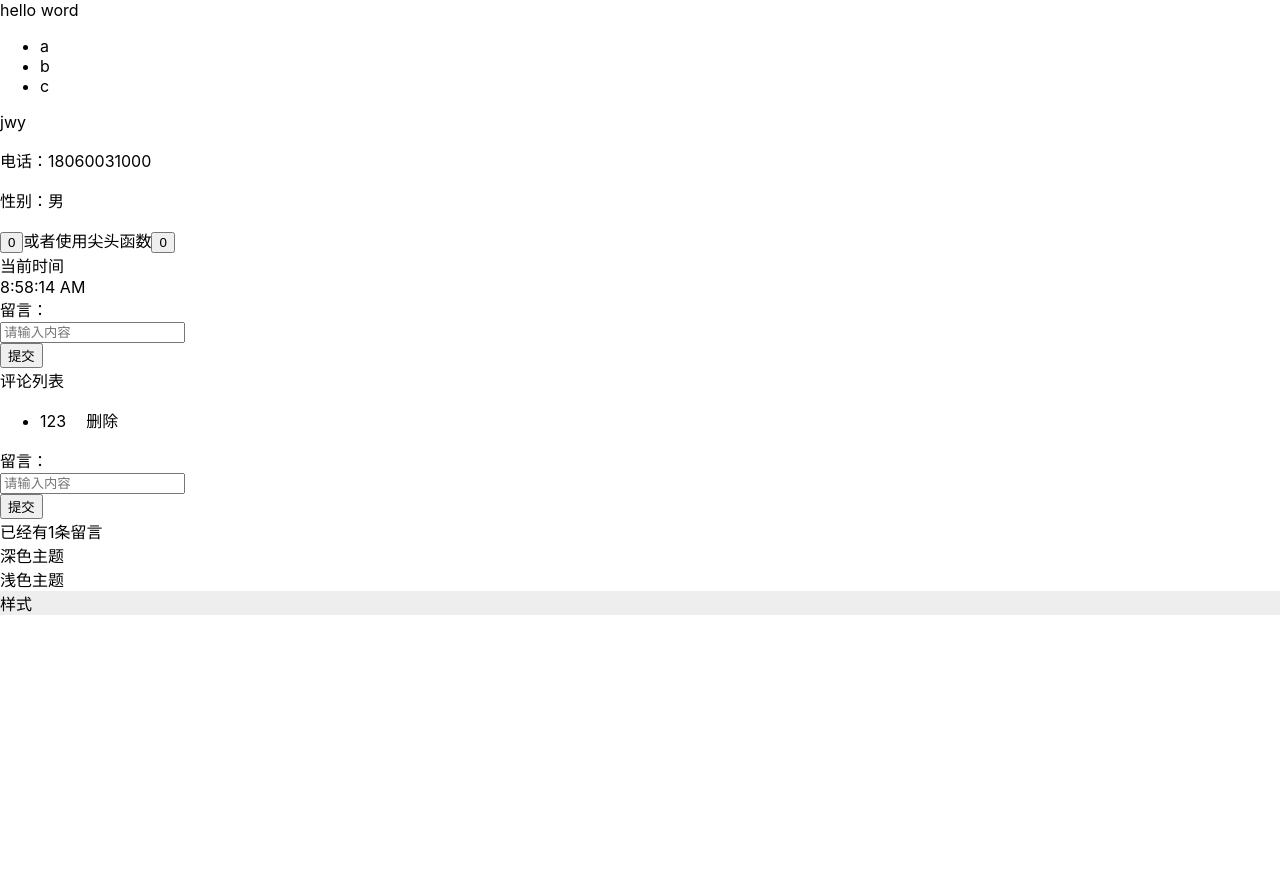
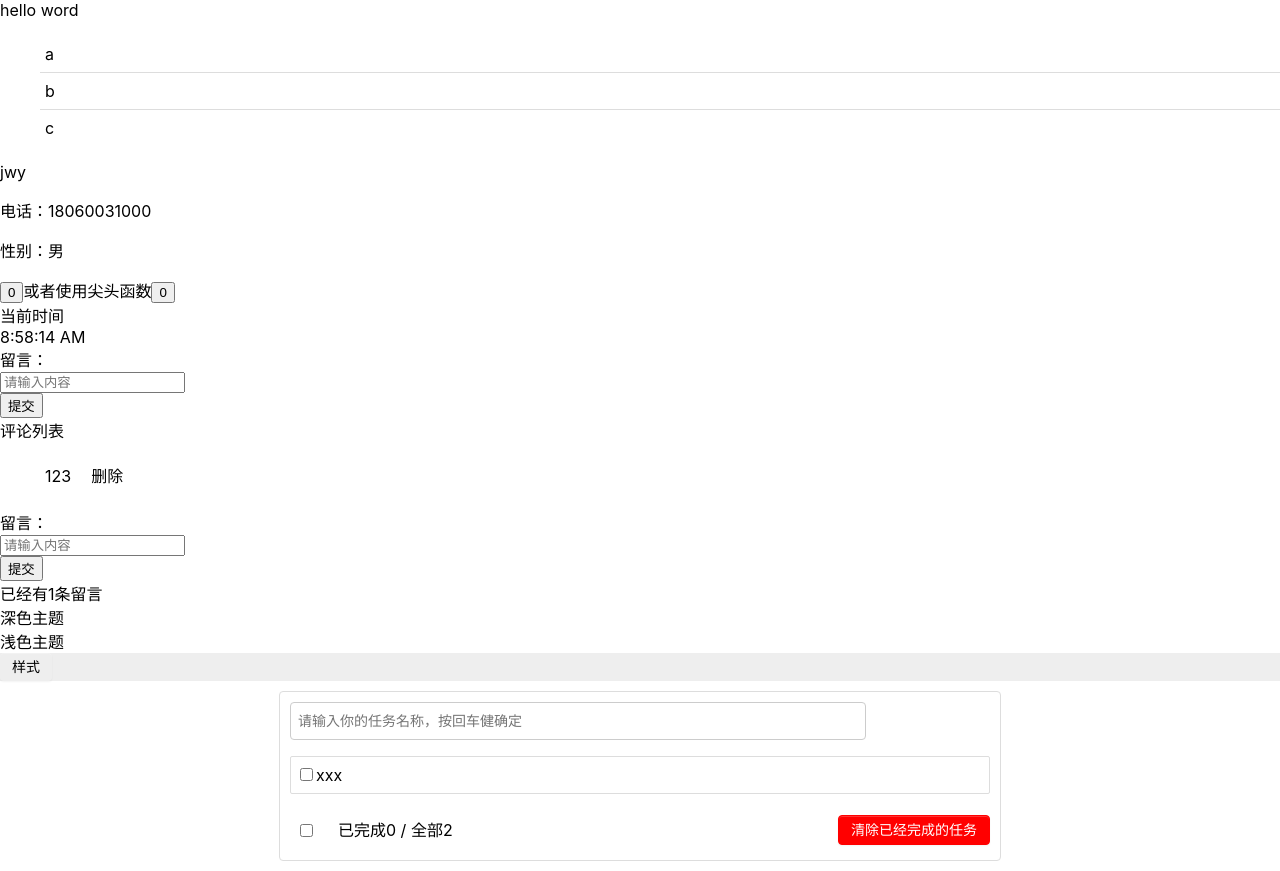
Before and after one commit to feibingbalabala/react_learn, a React (Create React App) app in the folder learn_react/: page / in a window 1280 px wide. Before the commit the page ends 800 px from the top, so only its background shows below. Built offline with nearby package versions, Linux system fonts and the light colour scheme.

Commit message:
update: todolist组件结构和样式

```diff
--- /dev/null
+++ b/learn_react/src/components/TodoList/Footer.js
@@ -0,0 +1,17 @@
+import React from "react";
+class Footer extends React.Component {
+    render() {
+        return (
+            <div className="todo-footer">
+                <label>
+                    <input type="checkbox" />
+                </label>
+                <span>
+                    <span>已完成0</span> / 全部2
+                </span>
+                <button className="btn btn-danger">清除已经完成的任务</button>
+            </div>
+        )
+    }
+}
+export default Footer
--- /dev/null
+++ b/learn_react/src/components/TodoList/Header.js
@@ -0,0 +1,14 @@
+import React from "react";
+class Header extends React.Component {
+    render() {
+        return (
+            <div className="todo-header">
+                <input
+                    type="text"
+                    placeholder="请输入你的任务名称，按回车健确定"
+                />
+            </div>
+        )
+    }
+}
+export default Header
--- /dev/null
+++ b/learn_react/src/components/TodoList/Index.js
@@ -0,0 +1,18 @@
+import React from "react";
+import Header from "./Header";
+import List from "./List";
+import Footer from "./Footer";
+import './index.css'
+
+class TodoList extends React.Component {
+    render() {
+        return (
+            <div className="todo-box">
+                <Header />
+                <List />
+                <Footer />
+            </div>
+        )
+    }
+}
+export default TodoList
--- /dev/null
+++ b/learn_react/src/components/TodoList/Item.js
@@ -0,0 +1,22 @@
+import React from "react";
+class Item extends React.Component {
+    render() {
+        return (
+            <li>
+                <label>
+                    <input type="checkbox" />
+                    <span>xxx</span>
+                </label>
+                <button
+                    className="btn btn-danger"
+                    style={{
+                        display: 'none'
+                    }}
+                >
+                    删除
+                </button>
+            </li>
+        )
+    }
+}
+export default Item
--- /dev/null
+++ b/learn_react/src/components/TodoList/List.js
@@ -0,0 +1,12 @@
+import React from "react";
+import Item from "./Item";
+class List extends React.Component {
+    render() {
+        return (
+            <ul className="todo-main">
+                <Item />
+            </ul>
+        )
+    }
+}
+export default List
--- /dev/null
+++ b/learn_react/src/components/TodoList/index.css
@@ -0,0 +1,131 @@
+body {
+    background: #fff;
+}
+.todo-box {
+    width: 700px;
+    padding: 10px;
+    border: 1px solid #ddd;
+    border-radius: 4px;
+    margin: 10px auto;
+}
+.btn {
+    display: inline-block;
+    padding: 4px 12px;
+    margin-bottom: 0;
+    font-size: 14px;
+    line-height: 20px;
+    text-align: center;
+    vertical-align: middle;
+    cursor: pointer;
+    box-shadow: inset 0 1px 0 rgba(255, 255, 255, 0.2), 0 1px 2px rgba(0, 0, 0, 0.05);
+    border-radius: 4px;
+}
+
+.btn-danger {
+    color: #fff;
+    background-color: red;
+    border: 1px solid red;
+}
+
+.btn-danger:hover {
+    color: #fff;
+    background-color: red;
+}
+
+.btn:focus {
+    outline: none;
+}
+
+.todo-container {
+    width: 600px;
+    margin: 0 auto;
+}
+
+.todo-container .todo-wrap {
+    padding: 10px;
+    border: 1px solid #ddd;
+    border-radius: 5px;
+}
+
+.todo-header input {
+    width: 560px;
+    height: 28px;
+    font-size: 14px;
+    border: 1px solid #ccc;
+    border-radius: 4px;
+    padding: 4px 7px;
+}
+
+.todo-header input:focus {
+    outline: none;
+    border-color: rgba(82, 168, 236, 0.8);
+    box-shadow: inset 0 1px 0 rgba(0, 0, 0, 0.075), 0 1px 2px rgba(82, 168, 236, 0.6);
+}
+
+.todo-main {
+    margin-left: 0px;
+    border: 1px solid #ddd;
+    border-radius: 2px;
+    padding: 0px;
+}
+
+.todo-empty {
+    height: 40px;
+    line-height: 40px;
+    border: 1px solid #ddd;
+    border-radius: 2px;
+    padding-left: 5px;
+    margin-top: 10px;
+}
+
+li {
+    list-style: none;
+    height: 36px;
+    line-height: 36px;
+    padding: 0  5px;
+    border-bottom: 1px solid #ddd;
+}
+li label {
+    float: left;
+    cursor: pointer;
+}
+li label li input {
+    vertical-align: middle;
+    margin-right: 6px;
+    position: relative;
+    top: -1px;
+}
+li button {
+    float: right;
+    display: none;
+    margin-top: 3px;
+}
+
+li::before {
+    content:  initial;
+}
+li:last-child {
+    border-bottom: none;
+}
+
+.todo-footer {
+    height: 40px;
+    line-height: 40px;
+    padding-left: 6px;
+    margin-top: 5px;
+}
+.todo-footer label {
+    display: inline-block;
+    margin-right: 20px;
+    cursor: pointer;
+}
+.todo-footer label input {
+    position: relative;
+    top: -1px;
+    vertical-align: middle;
+    margin-right: 5px;
+}
+.todo-footer button {
+    float: right;
+    margin-top: 5px;
+}
--- a/learn_react/src/index.js
+++ b/learn_react/src/index.js
@@ -8,6 +8,7 @@
 import Context from './components/Context/Context'
 import Comment from './components/comment/index'
 import ThemeContext from './components/themeContext/index'
+import TodoList from './components/TodoList/Index';
 import reportWebVitals from './reportWebVitals';
 
 ReactDOM.render(
@@ -25,6 +26,7 @@
     <Context />
     <Comment />
     <ThemeContext />
+    <TodoList />
   </React.StrictMode>,
   document.getElementById('root')
 );
```
Also changed, not shown: 2 other files (tests, documents, lock files or other folders).
